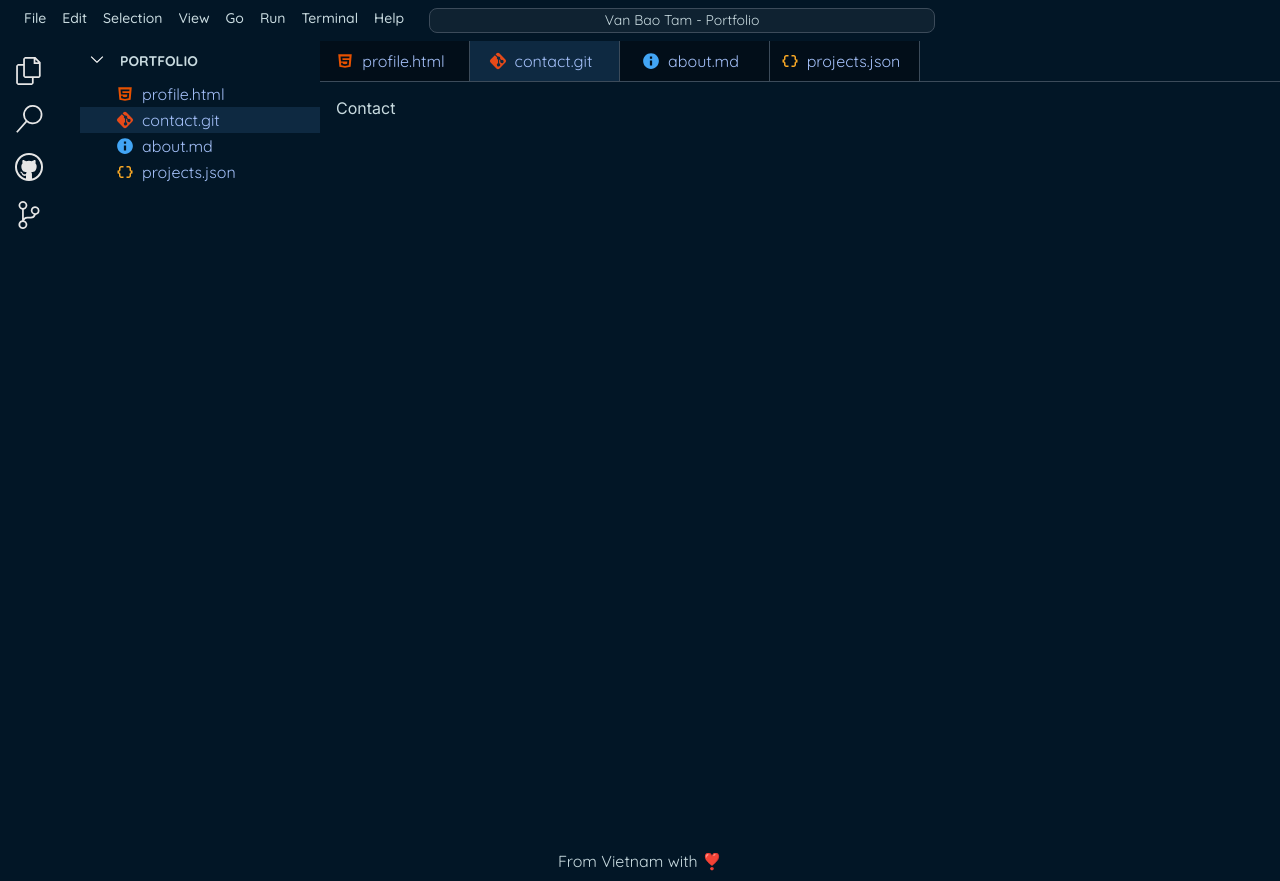
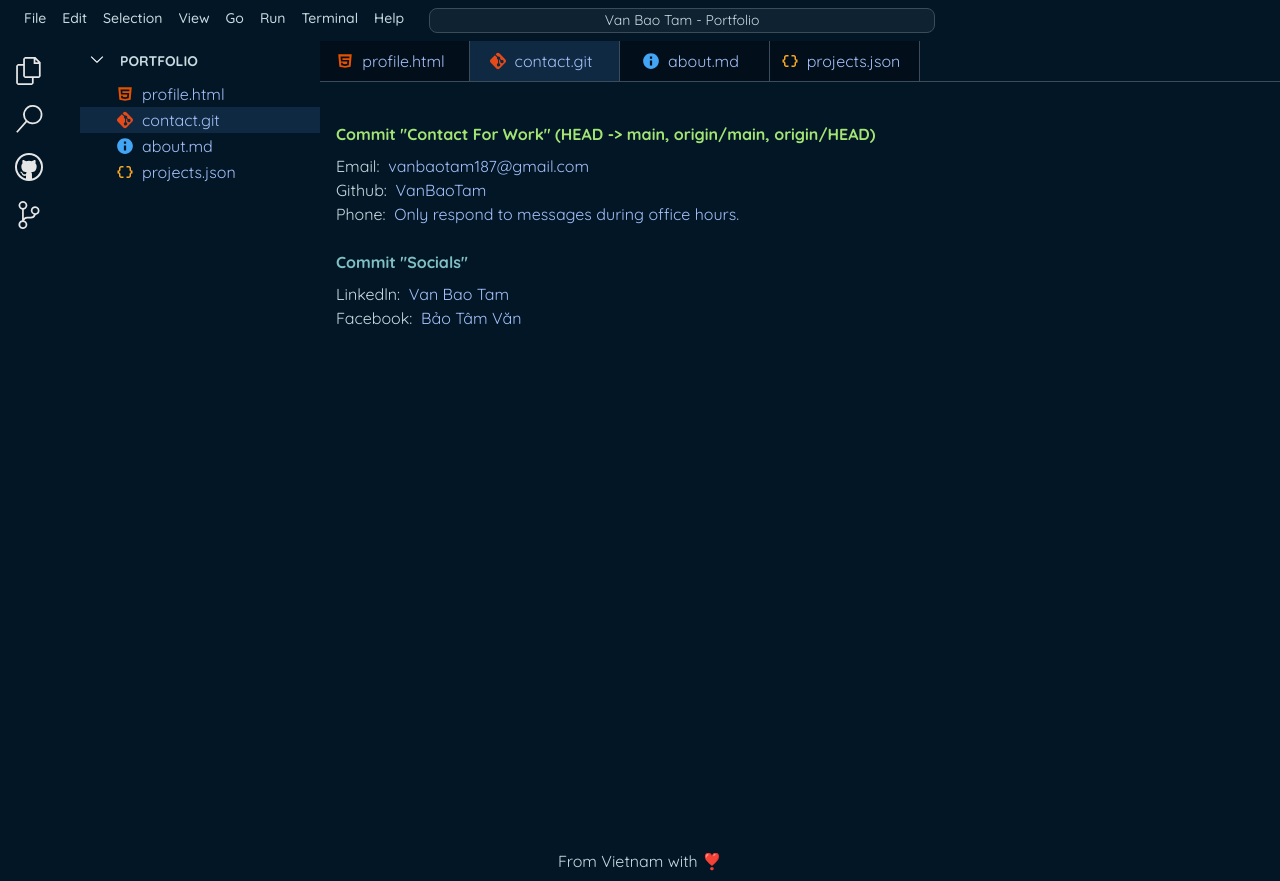
Before and after one commit to VanBaoTam/portfolio, a Next.js app: page /contact in a window 1280 px wide. Built offline with nearby package versions, Linux system fonts and the light colour scheme.

Commit message:
Add: Contact, styling

```diff
--- a/src/app/contact/page.tsx
+++ b/src/app/contact/page.tsx
@@ -1,5 +1,41 @@
+import ContactLink from '@/components/common/ContactLink';
+import { Grid, Typography } from '@/components/mui';
+import { SOCIALS, WORKS } from '@/constants';
+
 function Contact() {
-  return <div>Contact</div>;
+  return (
+    <Grid container sx={{ textDecoration: 'none', textTransform: 'none' }}>
+      <Grid size={12}>
+        <Typography pt={3} pb={1} color={'#a3e474'} fontWeight={'bold'}>
+          Commit {`"`}Contact For Work{`"`} (HEAD {`->`} main, origin/main,
+          origin/HEAD)
+        </Typography>
+        {WORKS.map((ele) => {
+          return (
+            <ContactLink
+              key={ele.id}
+              anchor={ele.anchor}
+              title={ele.title}
+              text={ele.text}
+            />
+          );
+        })}
+        <Typography pt={3} pb={1} color={'#80c0c4'} fontWeight={'bold'}>
+          Commit {`"`}Socials{`"`}
+        </Typography>
+        {SOCIALS.map((ele) => {
+          return (
+            <ContactLink
+              key={ele.id}
+              anchor={ele.anchor}
+              title={ele.title}
+              text={ele.text}
+            />
+          );
+        })}
+      </Grid>
+    </Grid>
+  );
 }
 
 export default Contact;
--- a/src/app/page.tsx
+++ b/src/app/page.tsx
@@ -9,7 +9,8 @@ export default function Home() {
           Văn Bảo Tâm.
         </Typography>
         <Typography fontWeight={700}>
-          A Front-end Web Developer With a passion in Learning and Growthing.
+          A Front-end Web Developer with a strong passion for continuous
+          learning and growth.
         </Typography>
       </Box>
     </main>
--- /dev/null
+++ b/src/components/common/ContactLink.tsx
@@ -0,0 +1,15 @@
+import { Typography } from '@mui/material';
+import styles from './contactLink.module.css';
+function ContactLink(props: { title: string; anchor: string; text: string }) {
+  const { title, anchor, text } = props ?? {};
+  return (
+    <Typography>
+      {title}: &nbsp;
+      <a className={styles.contact_link} href={anchor} target="_blank">
+        {text}
+      </a>
+    </Typography>
+  );
+}
+
+export default ContactLink;
--- /dev/null
+++ b/src/components/common/contactLink.module.css
@@ -0,0 +1,7 @@
+.contact_link {
+  text-decoration: none;
+  color: #a4c0f9;
+}
+.contact_link:hover {
+  text-decoration: underline;
+}
--- a/src/constants/common.ts
+++ b/src/constants/common.ts
@@ -21,3 +21,40 @@ export const FILES = [
   { id: 3, icon: 'readme.svg', name: 'about.md', file: '/about' },
   { id: 4, icon: 'json.svg', name: 'projects.json', file: '/projects' },
 ];
+
+export const WORKS = [
+  {
+    id: 1,
+    title: 'Email',
+    anchor: 'mailto:vanbaotam187@gmail.com',
+    text: 'vanbaotam187@gmail.com',
+  },
+  {
+    id: 1,
+    title: 'Github',
+    anchor: 'https://github.com/VanBaoTam',
+    text: 'VanBaoTam',
+  },
+
+  {
+    id: 1,
+    title: 'Phone',
+    anchor: 'tel:0338005958',
+    text: 'Only respond to messages during office hours.',
+  },
+];
+
+export const SOCIALS = [
+  {
+    id: 1,
+    title: 'Linkedln',
+    anchor: 'https://www.linkedin.com/in/van-bao-tam/',
+    text: 'Van Bao Tam',
+  },
+  {
+    id: 1,
+    title: 'Facebook',
+    anchor: 'https://www.facebook.com/profile.php?id=100008195596870',
+    text: 'Bảo Tâm Văn',
+  },
+];
```
Also changed, not shown: src/components/common/index.tsx (added).
